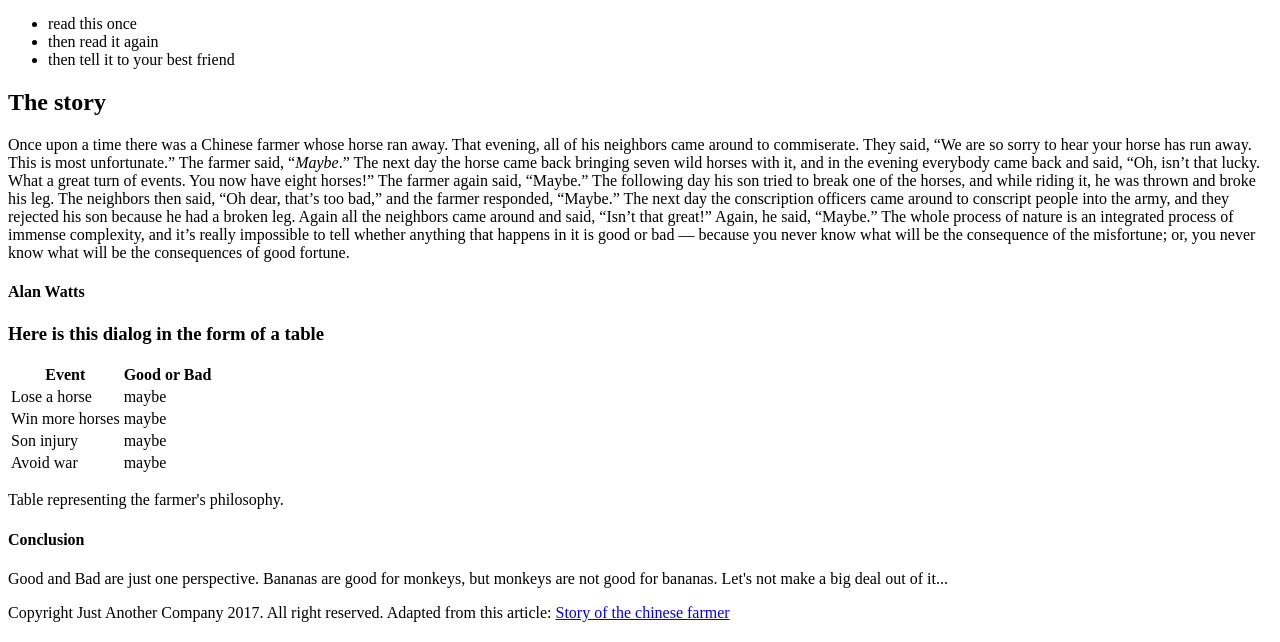
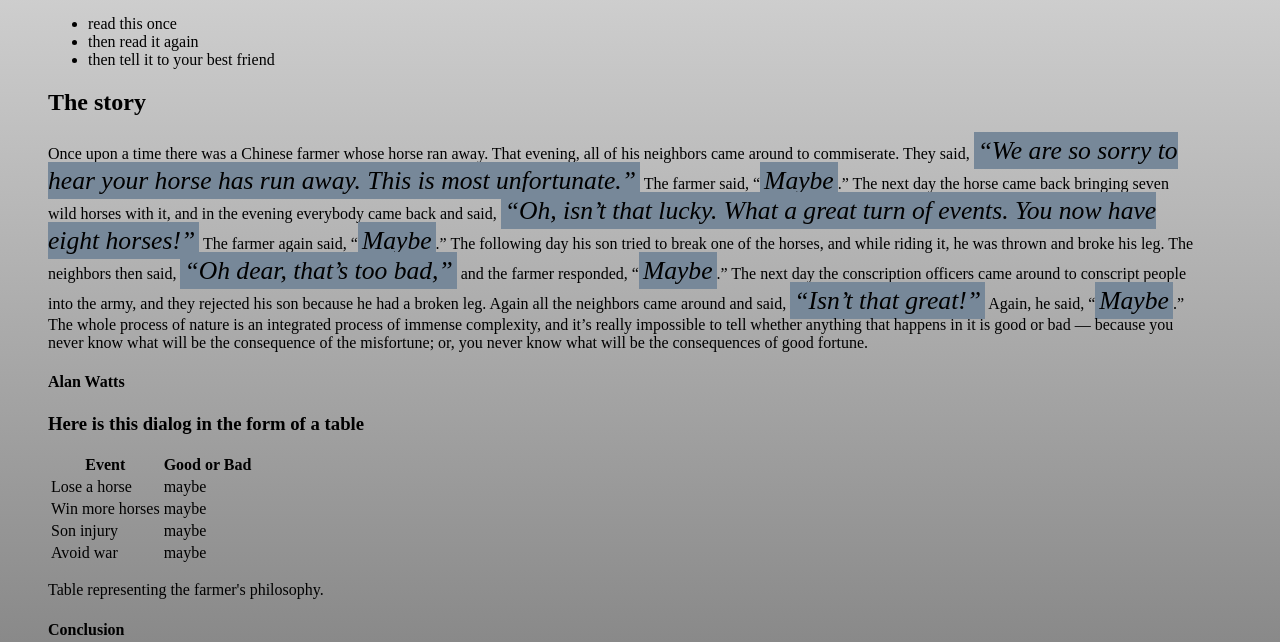
Before and after one commit to kovasah/theChineseFarmer, a plain HTML site: page index.html in a window 1280 px wide. Shown: the part 462-1104 px from the top of the page. Drawn offline with Linux system fonts and the light colour scheme.

Commit message:
basicStyle

```diff
--- a/index.html
+++ b/index.html
@@ -32,22 +32,33 @@
         <article>
           Once upon a time there was a Chinese farmer whose horse ran away. That
           evening, all of his neighbors came around to commiserate. They said,
-          “We are so sorry to hear your horse has run away. This is most
-          unfortunate.” The farmer said, “<em>Maybe</em>.” The next day the
+          <em class="quotations"
+            >“We are so sorry to hear your horse has run away. This is most
+            unfortunate.”</em
+          >
+          The farmer said, “<em class="quotations">Maybe</em>.” The next day the
           horse came back bringing seven wild horses with it, and in the evening
-          everybody came back and said, “Oh, isn’t that lucky. What a great turn
-          of events. You now have eight horses!” The farmer again said, “Maybe.”
-          The following day his son tried to break one of the horses, and while
+          everybody came back and said,
+          <em class="quotations"
+            >“Oh, isn’t that lucky. What a great turn of events. You now have
+            eight horses!”</em
+          >
+          The farmer again said, “<em class="quotations">Maybe</em>.” The
+          following day his son tried to break one of the horses, and while
           riding it, he was thrown and broke his leg. The neighbors then said,
-          “Oh dear, that’s too bad,” and the farmer responded, “Maybe.” The next
-          day the conscription officers came around to conscript people into the
-          army, and they rejected his son because he had a broken leg. Again all
-          the neighbors came around and said, “Isn’t that great!” Again, he
-          said, “Maybe.” The whole process of nature is an integrated process of
-          immense complexity, and it’s really impossible to tell whether
-          anything that happens in it is good or bad — because you never know
-          what will be the consequence of the misfortune; or, you never know
-          what will be the consequences of good fortune.
+          <em class="quotations">“Oh dear, that’s too bad,”</em>
+          and the farmer responded, “<em class="quotations">Maybe</em>.” The
+          next day the conscription officers came around to conscript people
+          into the army, and they rejected his son because he had a broken leg.
+          Again all the neighbors came around and said,
+          <em class="quotations">“Isn’t that great!”</em> Again, he said, “<em
+            class="quotations"
+            >Maybe</em
+          >.” The whole process of nature is an integrated process of immense
+          complexity, and it’s really impossible to tell whether anything that
+          happens in it is good or bad — because you never know what will be the
+          consequence of the misfortune; or, you never know what will be the
+          consequences of good fortune.
           <h4>Alan Watts</h4>
         </article>
         <article>
--- a/style.css
+++ b/style.css
@@ -0,0 +1,12 @@
+body {
+    max-width: 90%;
+    margin-left: 3rem;
+    background-image: linear-gradient(white, grey);
+}
+
+.quotations {
+    font-size: 160%;
+    background-color: lightslategrey;
+    border-left: 3px;
+    padding: 4px;
+}
```
